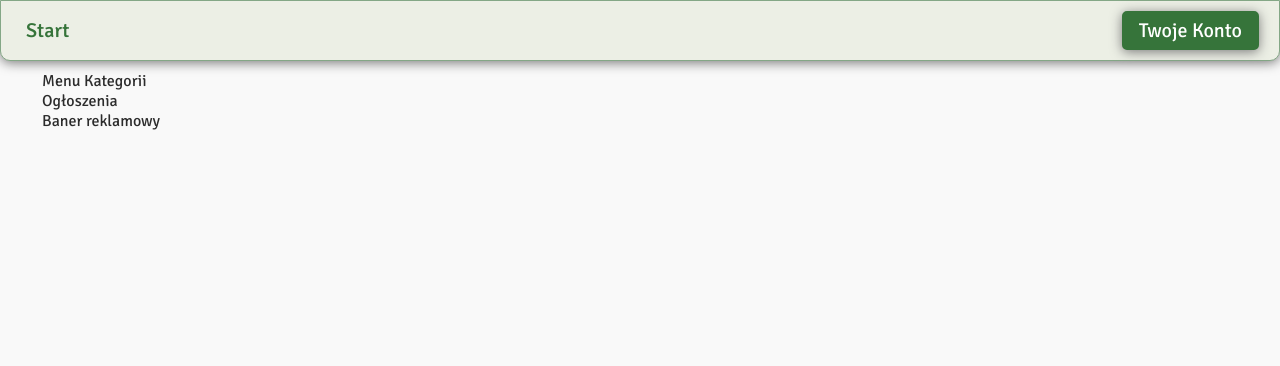
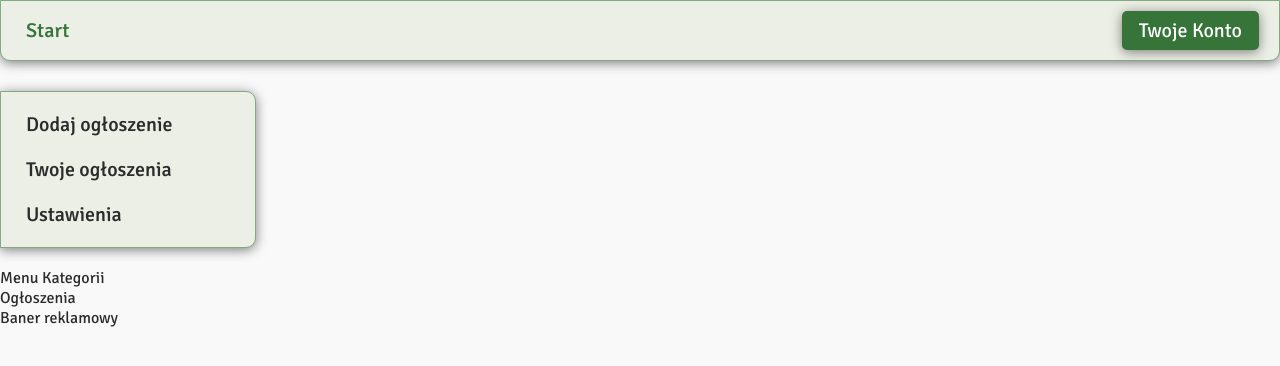
Before and after one commit to Paullina26/advertising_service, a React (Create React App) app in the folder client/: page / in a window 1280 px wide. Shown: the top 366 px of the page. Built offline with nearby package versions, Linux system fonts and the light colour scheme.

Commit message:
add navigation in UserPanel and subPage settings add announcement

```diff
--- a/client/src/App.js
+++ b/client/src/App.js
@@ -5,6 +5,7 @@ import { GlobalStyle } from 'styles/GlobalStyle.style';
 import Layout from 'templates/Layout';
 import RoutesComponent from 'routes';
 import GlobalProvider from 'utils/GlobalContext';
+import LayoutUserPanel from 'templates/LayoutUserPanel';
 
 function App() {
   return (
@@ -13,6 +14,7 @@ function App() {
         <GlobalStyle />
         <GlobalProvider>
           <Layout>
+            <LayoutUserPanel />
             <RoutesComponent />
           </Layout>
         </GlobalProvider>
--- a/client/src/components/Navigation/MainMenu.js
+++ b/client/src/components/Navigation/MainMenu.js
@@ -20,7 +20,7 @@ export const StyledLink = styled(NavLink)`
 
   &:hover {
     color: ${({ theme }) => theme.colors.BackgroundSubmit};
-    transition: color 0.3s 0.3s linear;
+    transition: color 0.1s 0.1s linear;
   }
 
   &.active {
--- a/client/src/components/Navigation/Navigation.js
+++ b/client/src/components/Navigation/Navigation.js
@@ -1,11 +1,9 @@
 import styled from 'styled-components';
 import MainMenu from './MainMenu';
-import { Button } from 'components/buttons/Button';
 import { useContext } from 'react';
 import { GlobalContext } from 'utils/GlobalContext';
 import { useNavigate } from 'react-router-dom';
 import { UserPanelButton } from 'components/buttons/UserPanelBtn';
-import { Container } from 'templates/Layout';
 
 export const ContainerNav = styled.div`
   width: 100vw;
--- /dev/null
+++ b/client/src/components/Navigation/NavigationUserPanel.js
@@ -0,0 +1,76 @@
+import styled from 'styled-components';
+import { useContext } from 'react';
+import { GlobalContext } from 'utils/GlobalContext';
+import { useNavigate } from 'react-router-dom';
+import { NavLink } from 'react-router-dom';
+
+export const Conteainer = styled.div`
+  width: 20vw;
+  background-color: ${({ theme }) => theme.colors.BackgroundNavigation};
+  border-radius: 0px 10px 10px 0px;
+  border: 1px solid ${({ theme }) => theme.colors.Border};
+  box-shadow: 0px 2px 12px ${({ theme }) => theme.colors.BorderShadow};
+  margin-left: 0;
+  margin-top: 30px;
+  padding: 10px;
+  font-size: 20px;
+`;
+
+export const StyledLink = styled(NavLink)`
+  display: block;
+  padding: 10px 0px;
+  width: 100%;
+  height: 100%;
+  font-weight: 500;
+  text-decoration: none;
+  position: relative;
+  color: ${({ theme }) => theme.colors.Font};
+  margin: auto 15px;
+  font-size: 20px;
+
+  &:hover {
+    color: ${({ theme }) => theme.colors.BackgroundSubmit};
+    transition: color 0.1s 0.1s linear;
+  }
+
+  &.active {
+    color: ${({ theme }) => theme.colors.BackgroundSubmit};
+  }
+`;
+
+const NavigationUserPanel = () => {
+  const { isLogin, setIsLogin } = useContext(GlobalContext);
+  const navigate = useNavigate();
+  const navItems = [
+    {
+      to: '/userPanel/addAnnouncement',
+      name: 'Dodaj ogłoszenie',
+    },
+    {
+      to: '/userPanel/userAnnouncement',
+      name: 'Twoje ogłoszenia',
+    },
+
+    {
+      to: '/userPanel/settings',
+      name: 'Ustawienia',
+    },
+  ];
+
+  const navItemRender = navItems.map(item => {
+    // if (!item.isVisible) return null;
+    return (
+      <StyledLink key={item.name} to={item.to}>
+        {item.name}
+      </StyledLink>
+    );
+  });
+
+  return (
+    <>
+      <Conteainer>{navItemRender}</Conteainer>
+    </>
+  );
+};
+
+export default NavigationUserPanel;
--- /dev/null
+++ b/client/src/pages/UserPanel/AddAnnouncement.js
@@ -0,0 +1,9 @@
+const AddAnnouncement = () => {
+  return (
+    <>
+      <p>Dodaj Ogłoszenie</p>
+    </>
+  );
+};
+
+export default AddAnnouncement;
--- /dev/null
+++ b/client/src/pages/UserPanel/Setting.js
@@ -0,0 +1,9 @@
+const Settings = () => {
+  return (
+    <>
+      <p>Ustawienia</p>
+    </>
+  );
+};
+
+export default Settings;
--- /dev/null
+++ b/client/src/pages/UserPanel/UserAnnouncement.js
@@ -0,0 +1,9 @@
+const UserAnnouncement = () => {
+  return (
+    <>
+      <p>Twoje Ogłoszenia</p>
+    </>
+  );
+};
+
+export default UserAnnouncement;
--- a/client/src/routes/index.js
+++ b/client/src/routes/index.js
@@ -6,6 +6,9 @@ import Registration from 'components/Form/Registration';
 import Login from 'components/Form/Login';
 import { GlobalContext } from 'utils/GlobalContext';
 import Signup from 'pages/Signup';
+import AddAnnouncement from 'pages/UserPanel/AddAnnouncement';
+import UserAnnouncement from 'pages/UserPanel/UserAnnouncement';
+import Settings from 'pages/UserPanel/Setting';
 
 const RoutesComponent = () => {
   const { isLogin } = useContext(GlobalContext);
@@ -22,6 +25,9 @@ const RoutesComponent = () => {
       {isLogin && (
         <>
           <Route path='/userPanel' element={<UserPanel />} />
+          <Route path='/userPanel/addAnnouncement' element={<AddAnnouncement />} />
+          <Route path='/userPanel/userAnnouncement' element={<UserAnnouncement />} />
+          <Route path='/userPanel/settings' element={<Settings />} />
         </>
       )}
       <Route path='*' Component={() => <div>404</div>} />
--- a/client/src/templates/Layout.js
+++ b/client/src/templates/Layout.js
@@ -2,17 +2,17 @@ import Navigation from 'components/Navigation/Navigation';
 import styled from 'styled-components';
 
 export const Container = styled.div`
-  width: 95vw;
-  margin: 0 auto;
-  padding: 10px;
+  width: 100vw;
+  margin: 20px auto;
+  padding: 0px;
 `;
 
 const Layout = props => {
   return (
-    <div>
+    <>
       <Navigation />
       <Container>{props.children}</Container>
-    </div>
+    </>
   );
 };
 
--- a/client/src/templates/LayoutUserPanel.js
+++ b/client/src/templates/LayoutUserPanel.js
@@ -1,4 +1,5 @@
 import styled from 'styled-components';
+import NavigationUserPanel from 'components/Navigation/NavigationUserPanel';
 
 export const Container = styled.div`
   width: 95vw;
@@ -9,8 +10,7 @@ export const Container = styled.div`
 const LayoutUserPanel = props => {
   return (
     <>
-      {/* <Navigation /> */}
-      <div>Nawigacja</div>
+      <NavigationUserPanel />
       <Container>{props.children}</Container>
     </>
   );
```
